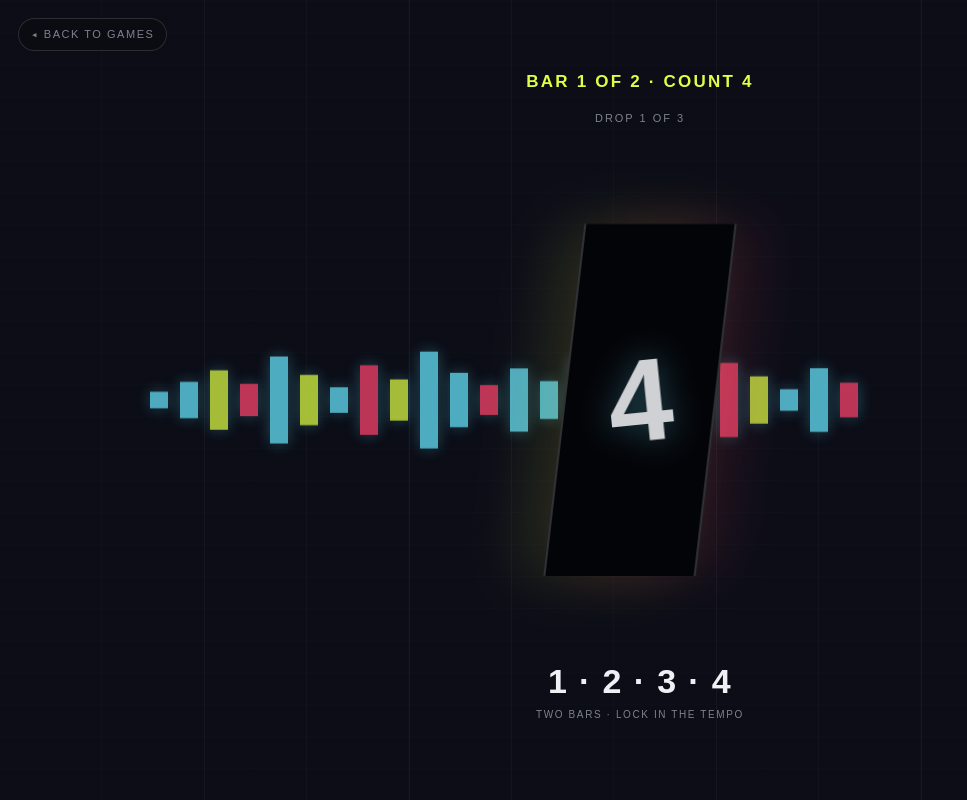
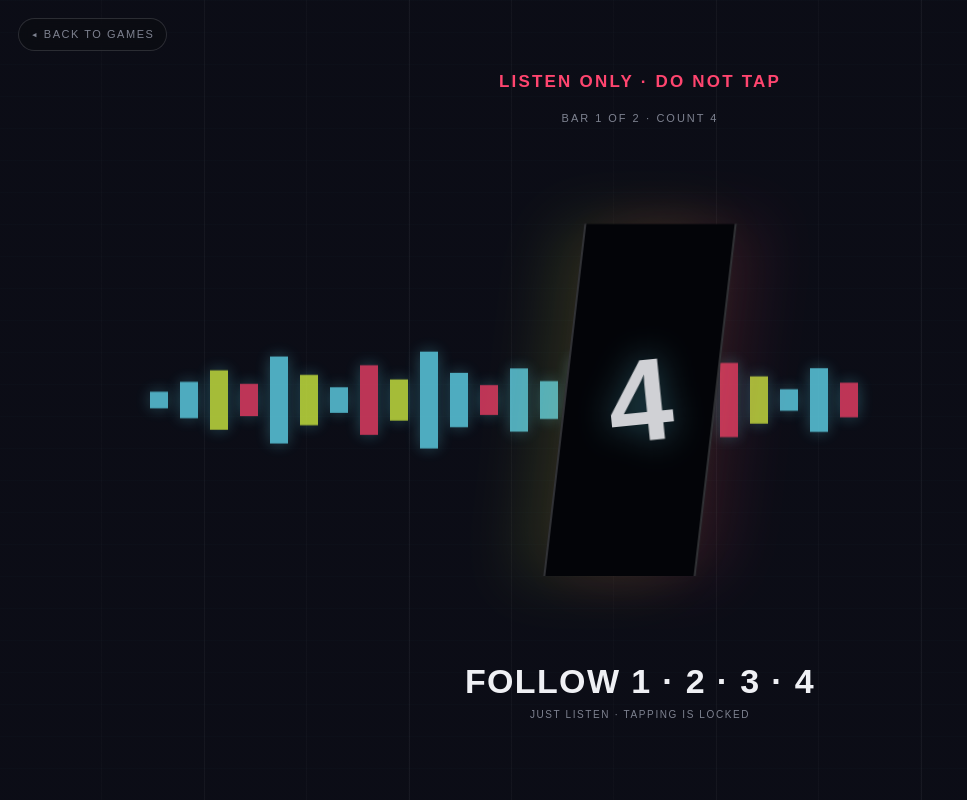
Before and after one commit to victorsaly/acuity, a Next.js app: page /phantom in a window 1280 px wide. Both pictures are taken after a click on the button "START". Shown: the whole page, without its empty margins (0-967 px from the left). Built offline with nearby package versions, Linux system fonts and the light colour scheme; a web font is replaced by a local one.

Commit message:
Refactor Phantom game styles and logic for improved gameplay experience

```diff
--- a/src/app/phantom/page.module.css
+++ b/src/app/phantom/page.module.css
@@ -53,9 +53,18 @@
 
 .playStage { cursor: pointer; }
 
+.tapTarget {
+  position: fixed;
+  inset: 0;
+  z-index: 4;
+  width: 100%;
+  height: 100%;
+  cursor: pointer;
+}
+
 .eyebrow {
   position: fixed;
-  z-index: 4;
+  z-index: 5;
   top: clamp(68px, 9vh, 96px);
   left: 50%;
   width: min(88vw, 720px);
@@ -69,9 +78,16 @@
   text-transform: uppercase;
 }
 
+.listen { color: var(--hot); }
+
+.yourTurn {
+  color: var(--acid);
+  animation: turnSignal 0.8s steps(2, end) infinite;
+}
+
 .round {
   position: fixed;
-  z-index: 4;
+  z-index: 5;
   top: clamp(102px, 14vh, 138px);
   color: var(--muted);
   font-size: 11px;
@@ -160,6 +176,7 @@
 .instruction {
   position: fixed;
   z-index: 5;
+  pointer-events: none;
   bottom: clamp(64px, 10vh, 96px);
   left: 50%;
   transform: translateX(-50%);
@@ -258,6 +275,11 @@
   to { opacity: 0.65; transform: translate(-50%, -50%) rotate(-5deg) scale(1); }
 }
 
+@keyframes turnSignal {
+  0%, 100% { opacity: 1; }
+  50% { opacity: 0.48; }
+}
+
 @keyframes waveImpact {
   0% { transform: scale(0.25); opacity: 0; }
   42% { transform: scale(1.16); opacity: 1; }
--- a/src/app/phantom/page.tsx
+++ b/src/app/phantom/page.tsx
@@ -7,21 +7,22 @@ import { audio, bass, clap, hat, kick } from "@/lib/audio";
 import { getBest, recordPlay, scoreKey, setBest, usePref } from "@/lib/store";
 import styles from "./page.module.css";
 
-type Phase = "menu" | "groove" | "silence" | "feedback" | "results";
+type Phase = "menu" | "groove" | "silence" | "drop" | "feedback" | "results";
 type Result = { error: number | null; score: number };
 type BarStyle = CSSProperties & { "--height": string; "--delay": string };
 
 const ROUNDS = 3;
 const GROOVE_BEATS = 8;
+const RESPONSE_MS = 1500;
 const DIFFS: DiffDef[] = [
   { key: "easy", label: "Easy", sub: "1 silent bar", note: 523 },
   { key: "hard", label: "Hard", sub: "2 silent bars", note: 659 },
   { key: "brutal", label: "Brutal", sub: "3 silent bars", note: 784 },
 ];
 const CONFIG: Record<string, { bpm: number; gap: number; window: number }> = {
-  easy: { bpm: 100, gap: 4, window: 360 },
-  hard: { bpm: 118, gap: 8, window: 270 },
-  brutal: { bpm: 136, gap: 12, window: 190 },
+  easy: { bpm: 100, gap: 4, window: 900 },
+  hard: { bpm: 118, gap: 8, window: 700 },
+  brutal: { bpm: 136, gap: 12, window: 500 },
 };
 const BAR_HEIGHTS = [22, 48, 78, 42, 112, 64, 34, 92, 54, 126, 70, 38, 84, 50, 108, 58, 30, 74, 46, 98, 62, 28, 82, 44];
 
@@ -43,6 +44,7 @@ export default function PhantomGame() {
   const timers = useRef<number[]>([]);
   const targetAt = useRef(0);
   const settled = useRef(false);
+  const dropPlayed = useRef(false);
 
   const clear = () => {
     timers.current.forEach(window.clearTimeout);
@@ -52,6 +54,8 @@ export default function PhantomGame() {
   useEffect(() => clear, []);
 
   const hitDrop = () => {
+    if (dropPlayed.current) return;
+    dropPlayed.current = true;
     const context = audio();
     const now = context.currentTime;
     kick(now, 1);
@@ -82,6 +86,7 @@ export default function PhantomGame() {
     const audioStart = context.currentTime + 0.65;
     const visualStart = performance.now() + 650;
     settled.current = false;
+    dropPlayed.current = false;
     setRound(roundIndex);
     setCurrent(null);
     setGrooveBeat(0);
@@ -109,11 +114,17 @@ export default function PhantomGame() {
       () => setPhase("silence"),
       Math.max(0, silenceAt - performance.now()),
     );
-    const missTimer = window.setTimeout(
-      () => completeRound(null),
+    const dropTimer = window.setTimeout(
+      () => {
+        hitDrop();
+        setPulse((value) => value + 1);
+        setPhase("drop");
+        const missTimer = window.setTimeout(() => completeRound(null), RESPONSE_MS);
+        timers.current.push(missTimer);
+      },
       Math.max(0, targetAt.current - performance.now()),
     );
-    timers.current.push(silenceTimer, missTimer);
+    timers.current.push(silenceTimer, dropTimer);
   };
 
   const start = () => {
@@ -123,7 +134,6 @@ export default function PhantomGame() {
   };
 
   const tap = () => {
-    if (phase !== "silence") return;
     completeRound(performance.now());
   };
 
@@ -151,7 +161,7 @@ export default function PhantomGame() {
         setPhase("menu");
         return;
       }
-      if ((event.key === " " || event.key === "Enter") && phase === "silence" && !event.repeat) {
+      if ((event.key === " " || event.key === "Enter") && (phase === "silence" || phase === "drop") && !event.repeat) {
         event.preventDefault();
         tap();
       }
@@ -166,16 +176,16 @@ export default function PhantomGame() {
         <Stagger style={{ position: "relative", zIndex: 2, display: "flex", flexDirection: "column", alignItems: "center", width: "100%" }}>
           <Item><div className={styles.menuMark} aria-hidden><div className={styles.void} /></div></Item>
           <Item><h1 className="wordmark">Phantom Drop</h1></Item>
-          <Item><p className="tagline">The beat cuts out before the drop. Keep dancing to the rhythm that only exists in your head, then bring it back.</p></Item>
+          <Item><p className="tagline">Listen without tapping. When the beat cuts out, count the hidden bar in your head, then tap once on the next 1.</p></Item>
           <Item style={{ display: "flex", flexDirection: "column", alignItems: "center", width: "100%" }}>
             <GameSetup game="phantom" diffs={DIFFS} diff={diff} onDiff={setDiff} onStart={start} refreshToken={runStamp}
               helpContent={{
                 title: "Phantom Drop",
                 description: "Internalize the groove, carry it through silence, and tap where the next downbeat belongs.",
                 steps: [
-                  "Listen to two full bars, counting 1, 2, 3, 4 with the screen.",
-                  "The track disappears for one or more complete bars, depending on difficulty.",
-                  "Keep counting silently and tap once on the next 1; three drops make your score.",
+                  "Listen to two full bars, counting 1, 2, 3, 4 with the screen. Do not tap yet.",
+                  "When the sound stops, continue counting the hidden bar: 1, 2, 3, 4.",
+                  "After the hidden 4, tap once where the next 1 should land. Three drops make your score.",
                 ],
               }} />
           </Item>
@@ -226,12 +236,21 @@ export default function PhantomGame() {
   const silentBars = CONFIG[diff].gap / 4;
 
   return (
-    <main className={`stage ${styles.stage} ${styles.playStage}`} onPointerDown={tap}>
-      <div className={styles.eyebrow}>
-        {phase === "groove" ? `Bar ${grooveBar} of 2 · count ${count}` : "The beat is gone"}
+    <main className={`stage ${styles.stage} ${styles.playStage}`}>
+      <button
+        className={styles.tapTarget}
+        data-silent
+        disabled={phase === "groove"}
+        aria-label={phase === "groove" ? "Listen only" : phase === "drop" ? "Tap now after the drop" : "Tap on the predicted next downbeat"}
+        onPointerDown={tap}
+      />
+      <div className={`${styles.eyebrow} ${phase === "groove" ? styles.listen : styles.yourTurn}`}>
+        {phase === "groove" ? "Listen only · do not tap" : phase === "drop" ? "Drop · tap now" : "Your turn · sound is off"}
       </div>
-      <div className={styles.round}>Drop {round + 1} of {ROUNDS}</div>
-      <div key={`${pulse}-${phase}`} className={`${styles.scene} ${phase === "groove" ? styles.beat : styles.silence}`} aria-hidden>
+      <div className={styles.round}>
+        {phase === "groove" ? `Bar ${grooveBar} of 2 · count ${count}` : `Drop ${round + 1} of ${ROUNDS}`}
+      </div>
+      <div key={`${pulse}-${phase}`} className={`${styles.scene} ${phase === "groove" ? styles.beat : phase === "drop" ? styles.drop : styles.silence}`} aria-hidden>
         <div className={styles.wave}>
           {BAR_HEIGHTS.map((height, index) => (
             <span
@@ -242,11 +261,11 @@ export default function PhantomGame() {
           ))}
         </div>
         <div className={styles.hole} />
-        <div className={styles.count}>{phase === "groove" ? count : "?"}</div>
+        <div className={styles.count}>{phase === "groove" ? count : phase === "drop" ? "1" : "?"}</div>
       </div>
       <div className={styles.instruction}>
-        {phase === "groove" ? "1 · 2 · 3 · 4" : `Count ${silentBars} silent ${silentBars === 1 ? "bar" : "bars"}`}
-        <small>{phase === "groove" ? "Two bars · lock in the tempo" : "Keep 1 · 2 · 3 · 4 going · tap on the next 1"}</small>
+        {phase === "groove" ? "Follow 1 · 2 · 3 · 4" : phase === "drop" ? "Tap now" : `Count ${silentBars} hidden ${silentBars === 1 ? "bar" : "bars"} in your head`}
+        <small>{phase === "groove" ? "Just listen · tapping is locked" : phase === "drop" ? "Tap now · 1.5 second response window" : "Count 1 · 2 · 3 · 4 · tap on the next 1, or react when it drops"}</small>
       </div>
     </main>
   );
```
